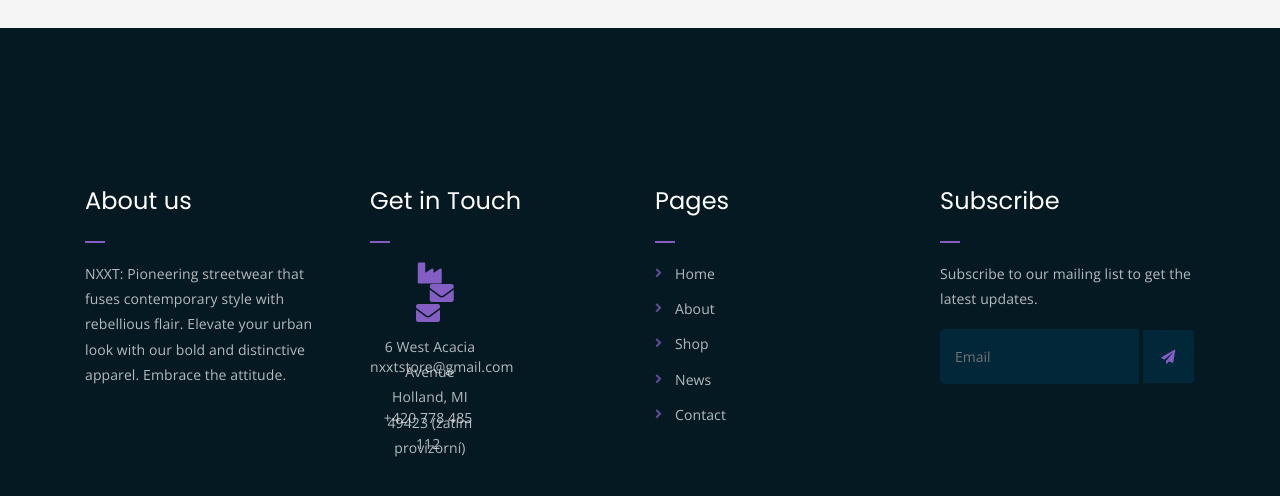
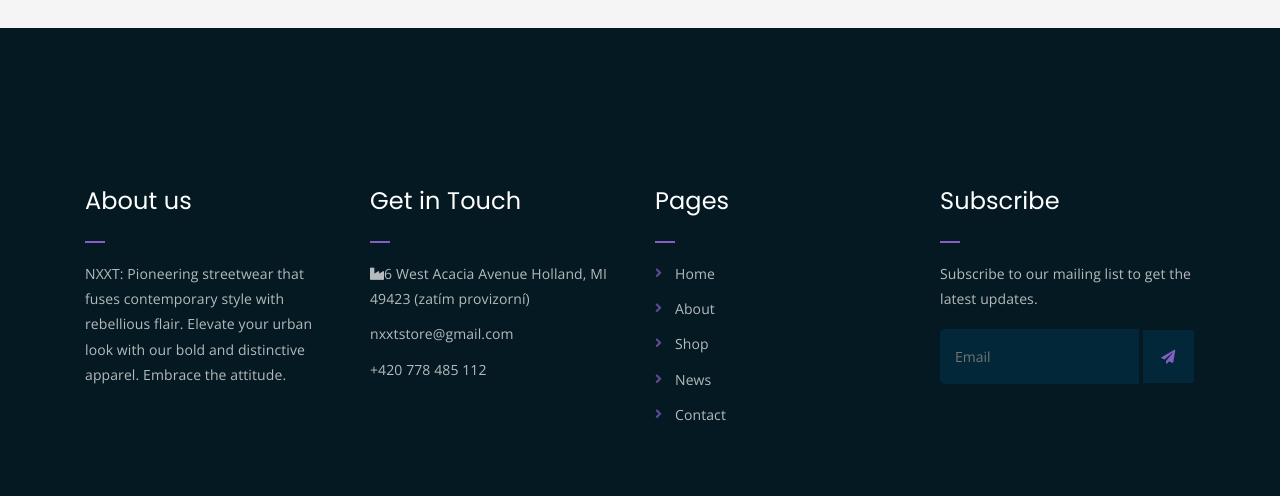
Before and after one commit to NXXTStore/nxxtstore, a plain HTML site: page shop.html in a window 1280 px wide. Shown: the part 2276-2772 px from the top of the page. Drawn offline with nearby package versions, Linux system fonts and the light colour scheme.

Commit message:
asdasdads

```diff
--- a/shop.html
+++ b/shop.html
@@ -1,10 +1,12 @@
 <!DOCTYPE html>
 <html lang="en">
+
 <head>
 	<meta charset="UTF-8">
 	<meta http-equiv="X-UA-Compatible" content="IE=edge">
 	<meta name="viewport" content="width=device-width, initial-scale=1">
-	<meta name="description" content="Responsive Bootstrap4 Shop Template, Created by Imran Hossain from https://imransdesign.com/">
+	<meta name="description"
+		content="Responsive Bootstrap4 Shop Template, Created by Imran Hossain from https://imransdesign.com/">
 
 	<!-- title -->
 	<title>NXXT.</title>
@@ -32,6 +34,7 @@
 	<link rel="stylesheet" href="assets/css/responsive.css">
 
 </head>
+
 <body>
 
 	<!--PreLoader-->
@@ -72,8 +75,10 @@
 								</li>
 								<li>
 									<div class="header-icons">
-										<a class="shopping-cart" href="cart.html"><i class="fas fa-shopping-cart"></i></a>
-										<a class="mobile-hide search-bar-icon" href="#"><i class="fas fa-search"></i></a>
+										<a class="shopping-cart" href="cart.html"><i
+												class="fas fa-shopping-cart"></i></a>
+										<a class="mobile-hide search-bar-icon" href="#"><i
+												class="fas fa-search"></i></a>
 									</div>
 								</li>
 							</ul>
@@ -253,7 +258,8 @@
 				<div class="col-lg-3 col-md-6">
 					<div class="footer-box about-widget">
 						<h2 class="widget-title">About us</h2>
-						<p>	NXXT: Pioneering streetwear that fuses contemporary style with rebellious flair. Elevate your urban look with our
+						<p> NXXT: Pioneering streetwear that fuses contemporary style with rebellious flair. Elevate
+							your urban look with our
 							bold and distinctive apparel. Embrace the attitude.</p>
 					</div>
 				</div>
@@ -261,22 +267,10 @@
 					<div class="footer-box get-in-touch">
 						<h2 class="widget-title">Get in Touch</h2>
 						<ul>
-							<div class="list-icon">
-								<i class="fas fa-industry">
-									<h3>Address</h3>
-									<p>6 West Acacia Avenue<br>
-										Holland, MI 49423 (zatím provizorní)</p></i>
-							</div>
-							<div class="list-icon">
-								<i class="fas fa-envelope">
-									<h3>Email</h3>
-									<p>nxxtstore@gmail.com</p></i>
-							</div>
-							<div class="list-icon">
-								<i class="fas fa-envelope">
-									<h3>Phone number</h3>
-									<p>+420 778 485 112</p></i>
-							</div>
+							<li><i class="fa fa-industry"></i>6 West Acacia Avenue
+								Holland, MI 49423 (zatím provizorní)</li>
+							<li>nxxtstore@gmail.com</li>
+							<li>+420 778 485 112</li>
 						</ul>
 					</div>
 				</div>
@@ -314,7 +308,8 @@
 				<div class="col-lg-6 text-right col-md-12">
 					<div class="social-icons">
 						<ul>
-							<li><a href="https://www.instagram.com/nxxt.store/" target="_blank"><i class="fab fa-instagram" alt="Check out our Instagram!"></i></a></li>
+							<li><a href="https://www.instagram.com/nxxt.store/" target="_blank"><i
+										class="fab fa-instagram" alt="Check out our Instagram!"></i></a></li>
 						</ul>
 					</div>
 				</div>
@@ -345,4 +340,5 @@
 	<script src="assets/js/main.js"></script>
 
 </body>
+
 </html>
```
Lines whose indentation alone changed are shown as unchanged.
